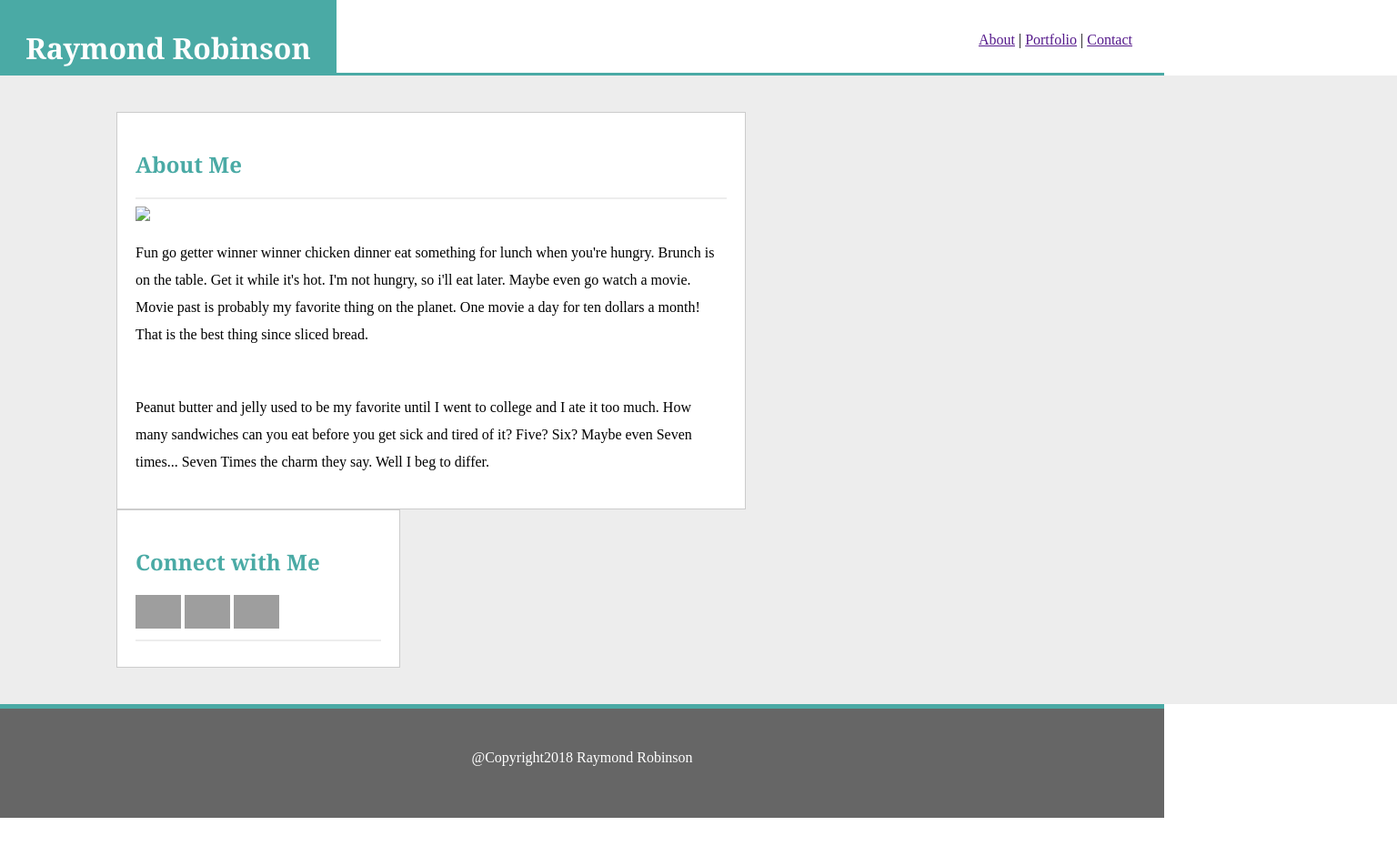
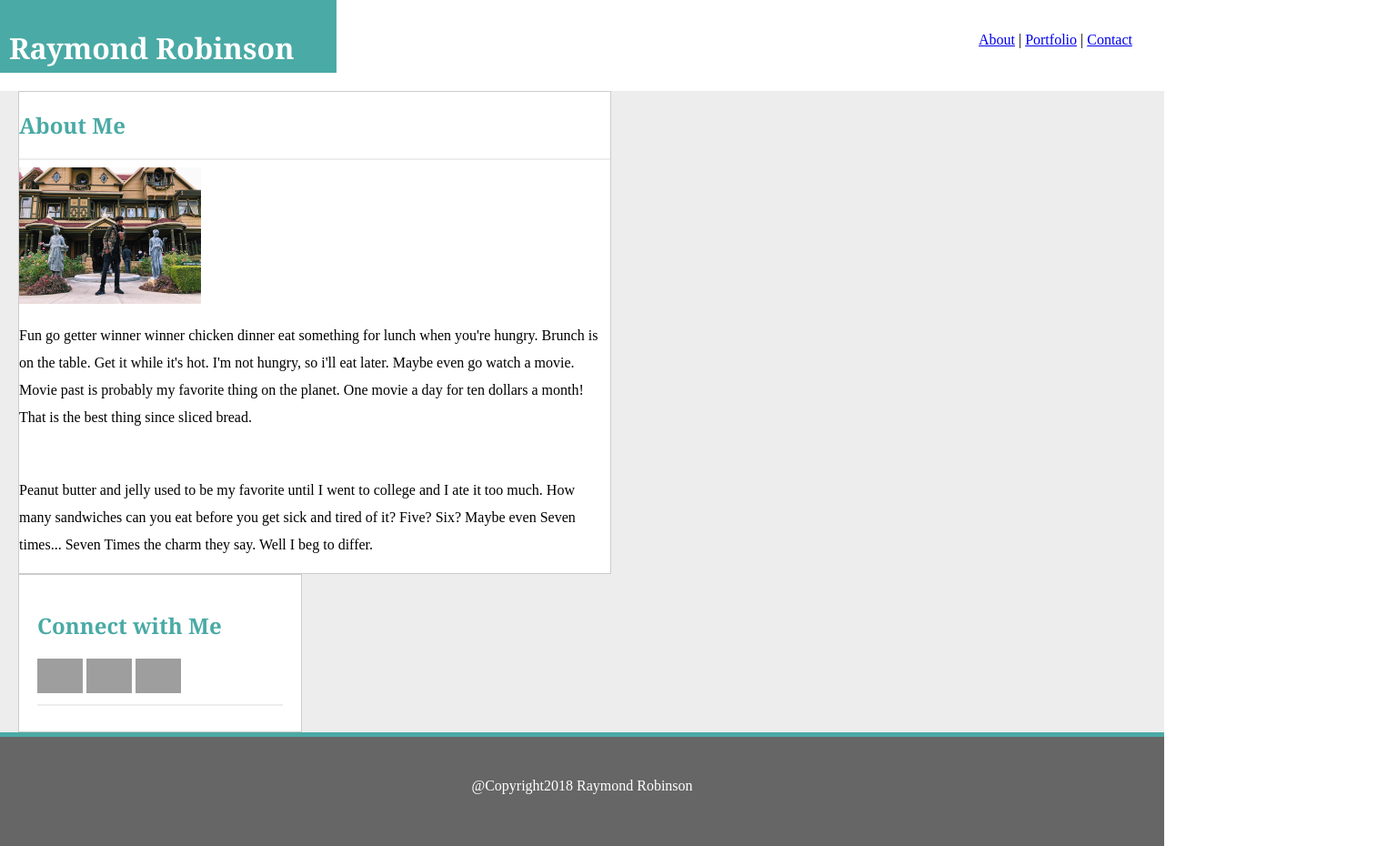
Before and after one commit to Rayissach/Basic_Portfolio, a plain HTML site: page index.html in a window 1280 px wide. Shown: the whole page at 91% size, 1536 px wide, since content can reach past the window. Before the commit the page ends 899 px from the top, so only its background shows below. Drawn offline with Linux system fonts and the light colour scheme; grey boxes are pictures that could not be loaded.

Commit message:
4:38 Saturday

```diff
--- a/assets/css/style.css
+++ b/assets/css/style.css
@@ -2,31 +2,40 @@
 
 .header{
 	 background-color: #ffffff;
-    text-align: center;
-    border-bottom:3px solid #4aaaa5;
+    /*text-align: center;*/
+    /*border-bottom:3px solid #4aaaa5;*/
     height: 80px;
+    clear:both;
 }
 
-
+.entire_area{
+	width: 960px;
+	height: 100%;
+	margin: 20px;
+	position: relative;
+}
 .main-content{
 	background-color: #ffffff;
 	border-color:#dddddd;
 	border:1px solid #cccccc;
-	padding: 20px;
-	left: 0px;
+	/*padding: 20px;*/
+	/*left: 0px;*/
 	/*float: left;*/
     width: 650px;
+    position: relative;
 }
 
 .name{
 	background: #4aaaa5;
+	color: white;
 	padding: 10px;
-	right: -20px;
+	/*right: -20px;*/
+	/*left: 20px;*/
 	width: 350px;
+	height: 60px;
 	font-family:'Georgia', Times, "Times New Roman", serif;
 	float: left;
-	height: 60px;
-	color: white;
+
 }
 
 h2{
@@ -36,9 +45,7 @@ h2{
 
 .background{
 	background-color: #ededed;
-	padding: 40px 10% 40px 10%;
 	height: 100%;
-	width: 100%;
 }
 
 
@@ -48,7 +55,7 @@ footer{
 		color:white;
 		width: 100%;
     	background-color:#666666;
-		/*text-align: center;*/
+		text-align: center;
 		border-top: 5px solid #4aaaa5;
 		height: 100px;
 		bottom: 0px;
@@ -83,11 +90,9 @@ p{
 	border-color:#dddddd;
 	border:1px solid #cccccc;
 	padding: 20px;
-	width: 200px;
-	right: 0px;
-	/*float: left;*/
+	float: left;
     width: 270px;
-    padding-left: 20px;
+    /*padding-left: 20px;*/
 }
 
 .f_text{
--- a/index.html
+++ b/index.html
@@ -18,22 +18,23 @@
 		</div>
 		<div class="link-cont">
 			<ul>
-			<l1><a href="">About</a>	|</li>
-			<li><a href="">Portfolio</a>	|</li>
-			<li><a href="">Contact</a></li>
+			<l1><a href="index.html">About</a>	|</li>
+			<li><a href="portfolio.html">Portfolio</a>	|</li>
+			<li><a href="contact.html">Contact</a></li>
 			</ul>
 		</div>
 	</header>
 
 <div class="background">
-
+	<div class="entire_area">
 
 		<div class="main-content">
 
 			<h2>About Me</h2>
 
 			<hr>
-		<image src ="C:\Users\rayis\Downloads\html_pic.jpg" style="width:200px"/>
+			<image src ="assets/images/profile_pic.jpg" style="width:200px"/>
+<!-- make a container around the <p> tags floated left -->
 
 			<p>Fun go getter winner winner chicken dinner eat something for lunch when you're hungry. Brunch is on the table. Get it while it's hot. I'm not hungry, so i'll eat later. Maybe even go watch a movie. Movie past is probably my favorite thing on the planet. One movie a day for ten dollars a month! That is the best thing since sliced bread.
 			</p>
@@ -50,7 +51,7 @@
 		<h2>Connect with Me</h2>
 
 		<ul>
-		<li><img src="https://image.flaticon.com/icons/svg/38/38401.svg" width="50px"> </li>
+			<li><img src="https://image.flaticon.com/icons/svg/38/38401.svg" width="50px"></li>
 			<li><img src="https://marketplace.canva.com/MAB0hxdg0_Q/1/thumbnail/canva-blue-official-linkedin-logo-MAB0hxdg0_Q.png" width="50px"></li>
 			<li><img src="https://i.stack.imgur.com/CE5lz.png" width="50px"></li>
 		</ul>
```
Also changed, not shown: contact.html (+6 -6 lines), portfolio.html (+28 -0 lines), assets/images/profile_pic.jpg (added). Lines whose indentation alone changed are shown as unchanged.
